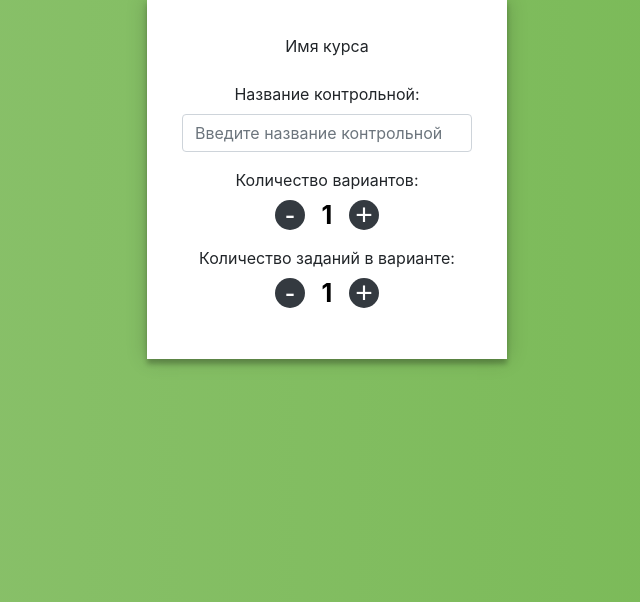
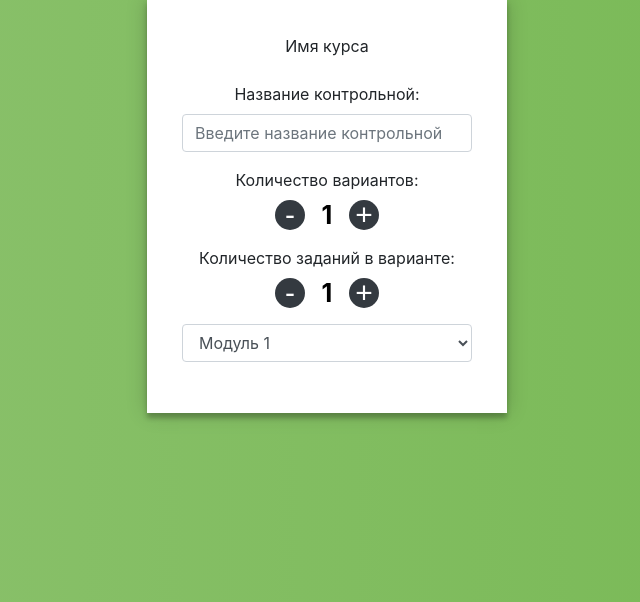
Before and after one commit to moevm/mse_generator_of_test_works_for_Stepik, a Flask app: template templates/generation_setts.html in a window 1280 px wide. Shown: the part 103-705 px from the top of the page, without its empty margins (313-953 px from the left). Run offline with Flask 2, Linux system fonts and the light colour scheme; the template is opened without the code that fills it, so the values that code supplies are empty; some libraries are stand-ins or nearby versions.

Commit message:
add modules selector

```diff
--- a/templates/generation_setts.html
+++ b/templates/generation_setts.html
@@ -55,6 +55,13 @@
                 <span class="plus plus2 bg-dark">+</span>
             </div>
             <div class="form-group">
+                <div class="input-group mb-3" id="module-selection">
+                    <select title="Выберите модуль ..." class="form-control" id="inputGroupSelect01">
+                        <option>Модуль 1</option>
+                        <option>Модуль 2</option>
+                        <option>Модуль 3</option>
+                    </select>
+                </div>
 
             </div>
         </form>
```
